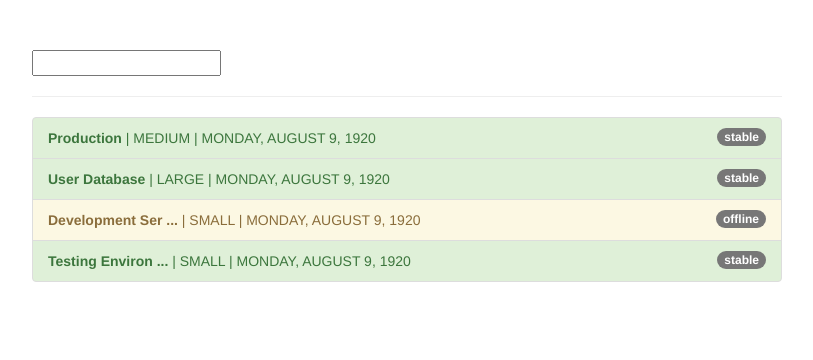
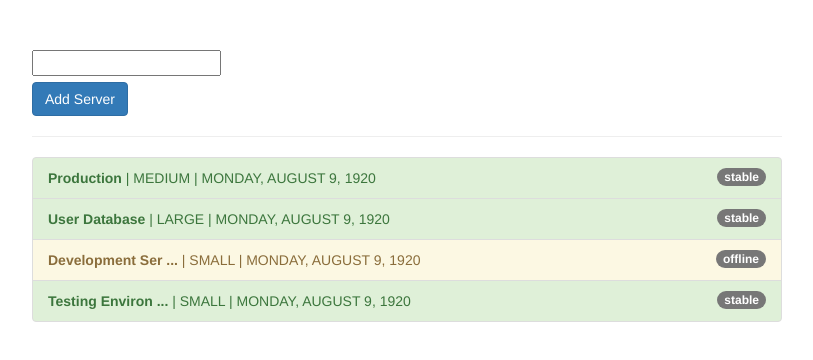
Before and after one commit to richardcalf/angular-the-complete-guide, an Angular app in the folder pipes-start/: page / in a window 1280 px wide. Shown: the top 360 px of the page, without its empty margins (233-1046 px from the left). Built offline with nearby package versions, Linux system fonts and the light colour scheme.

Commit message:
section 17, video 249, pure and impure pipes

```diff
--- a/pipes-start/src/app/app.component.css
+++ b/pipes-start/src/app/app.component.css
@@ -1,3 +1,7 @@
 .container {
   margin-top: 50px;
 }
+
+.margarine-top {
+  margin-top: 6px;
+}
--- a/pipes-start/src/app/app.component.html
+++ b/pipes-start/src/app/app.component.html
@@ -2,6 +2,8 @@
   <div class="row">
     <div class="col-xs-12 col-sm-10 col-md-8 col-sm-offset-1 col-md-offset-2">
       <input type="text" [(ngModel)]="filteredStatus">
+      <br>
+      <button class="btn btn-primary margarine-top" (click)="onAddServer()" >Add Server</button>
       <hr>
       <ul class="list-group">
         <li
--- a/pipes-start/src/app/app.component.ts
+++ b/pipes-start/src/app/app.component.ts
@@ -42,4 +42,14 @@ export class AppComponent {
       'list-group-item-danger': server.status === 'critical'
     };
   }
+
+  onAddServer() {
+    this.servers.push({
+      instanceType: 'small',
+      name: 'New Server',
+      status: 'stable',
+      started: new Date(15, 1, 2017)
+    })
+
+  }
 }
```
